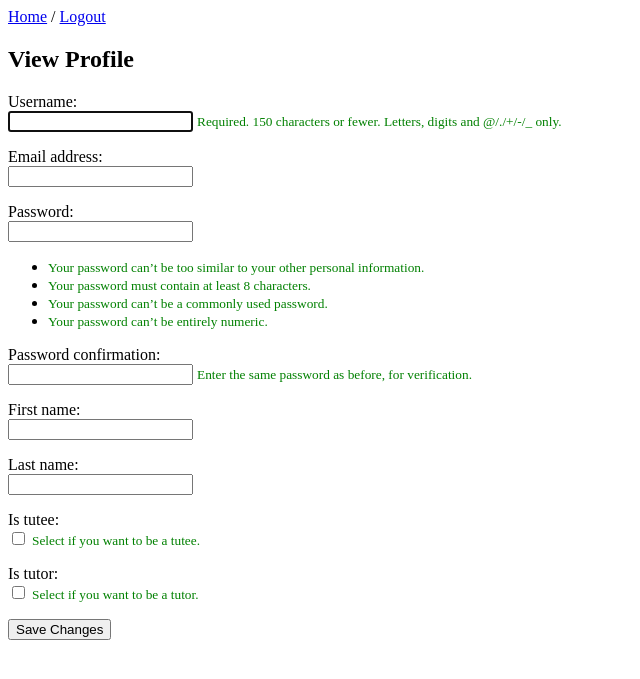
After one commit to Peer2PeerWebApp/demo_webapp_zehra, a Django app: page /edit_profile/ in a window 1280 px wide. The commit adds this page. Shown: the top 679 px of the page, without its empty margins (0-640 px from the left). Run offline with Django 3.2, Linux system fonts and the light colour scheme; parts of the project's set-up code (start-up, migrations or seed data) failed here and were passed over.

Commit message:
more in view/edit profile functions

```diff
--- a/mysite/settings.py
+++ b/mysite/settings.py
@@ -38,7 +38,7 @@ INSTALLED_APPS = [
     'django.contrib.messages',
     'django.contrib.staticfiles',
     'register',
-    'profile'
+    'profile',
 
 ]
 
@@ -58,8 +58,8 @@ TEMPLATES = [
     {
         'BACKEND': 'django.template.backends.django.DjangoTemplates',
         'DIRS': ['mysite/templates',
-                 os.path.join(BASE_DIR, 'templates'),
-                 os.path.join(BASE_DIR, 'register', 'templates', 'register'),
+                os.path.join(BASE_DIR, 'templates'),
+                #os.path.join(BASE_DIR, 'register', 'templates', 'register'),
                 os.path.join(BASE_DIR, 'user_profile', 'templates'),
                 ],
         'APP_DIRS': True,
--- a/mysite/templates/home.html
+++ b/mysite/templates/home.html
@@ -1,6 +1,6 @@
 {% if user.is_authenticated %}
 
-Hi {{ user.full_name }}, Welcome to Peer-2-Peer!
+Hi {{ user.first_name }}, Welcome to Peer-2-Peer!
 
 <a href="{% url 'view_profile' %}">View & Edit Profile</a>
 
--- a/mysite/urls.py
+++ b/mysite/urls.py
@@ -21,7 +21,7 @@ from register import views as reg_v
 from user_profile import views as prof_v
 
 urlpatterns = [
-    path('admin/', admin.site.urls),
+    #path('admin/', admin.site.urls),
 
     path('', reg_v.home, name='home'),
 
@@ -30,5 +30,6 @@ urlpatterns = [
     path('register/', reg_v.register, name='register'),
 
     path('view_profile/', prof_v.view_profile, name='view_profile'),
+    path('edit_profile/', prof_v.edit_profile, name='edit_profile'),
 
 ]
--- a/register/forms.py
+++ b/register/forms.py
@@ -5,11 +5,9 @@ from .models import CustomUser
 
 
 class SignUpForm(UserCreationForm):
-    #full_name = forms.CharField(max_length=100, help_text='Required. 100 charaters of fewer.')
     is_tutee = forms.BooleanField(help_text='Select if you want to be a tutee.')
     is_tutor = forms.BooleanField(help_text='Select if you want to be a tutor.')
 
     class Meta:
         model = CustomUser
-        #fields = UserCreationForm.Meta.fields + ('full_name',)
         fields = ['username', 'email', 'password1', 'password2', 'first_name', 'last_name', 'is_tutee', 'is_tutor']
--- a/register/models.py
+++ b/register/models.py
@@ -4,7 +4,5 @@ from django.contrib.auth.models import AbstractUser
 # Create your models here.
 
 class CustomUser(AbstractUser):
-    #full_name = models.CharField(max_length=100, blank=False)
-    #age = models.PositiveIntegerField(null=True, blank=True)
     is_tutee = models.BooleanField(default=False)
     is_tutor = models.BooleanField(default=False)
--- a/user_profile/forms.py
+++ b/user_profile/forms.py
@@ -12,3 +12,12 @@ class ViewProfile(UserCreationForm):
     class Meta:
         model = CustomUser
         fields = ['username', 'email', 'password1', 'password2', 'first_name', 'last_name', 'is_tutee', 'is_tutor']
+
+class EditProfile(UserCreationForm):
+    #full_name = forms.CharField(max_length=100, help_text='Required. 100 charaters of fewer.')
+    is_tutee = forms.BooleanField(help_text='Select if you want to be a tutee.')
+    is_tutor = forms.BooleanField(help_text='Select if you want to be a tutor.')
+
+    class Meta:
+        model = CustomUser
+        fields = ['username', 'email', 'password1', 'password2', 'first_name', 'last_name', 'is_tutee', 'is_tutor']
--- /dev/null
+++ b/user_profile/templates/edit_profile.html
@@ -0,0 +1,22 @@
+<a href="{% url 'home' %}">Home</a> /
+<a href="{% url 'logout' %}">Logout</a>
+
+<h2>View Profile</h2>
+<form method="POST" action="">
+
+	{% csrf_token %}
+	{% for field in form %}
+	<p>
+		{{ field.label_tag }}<br>
+		{{ field }}
+		{% if field.help_text %}
+			<small style="color: green">{{ field.help_text }}</small>
+		{% endif %}
+		{% for error in field.errors %}
+			</p><p style="color: red">{{ error }}</p>
+		{% endfor %}
+	<p></p>
+	{% endfor %}
+	<!--- <button type="submit">Sign up</button> --->
+	<input type="submit" value="Save Changes"  />
+</form>
--- a/user_profile/views.py
+++ b/user_profile/views.py
@@ -1,12 +1,14 @@
 from django.shortcuts import render, redirect, reverse
-from .forms import ViewProfile
+from django.contrib.auth.decorators import login_required
+from .forms import EditProfile, ViewProfile
+from register.models import CustomUser
 
 # Create your views here.
 
 #def manage_profile(request):
 #    return render(request, 'manage_profile.html')
 
-
+'''
 def view_profile(request):
     args = {}
 
@@ -21,3 +23,27 @@ def view_profile(request):
 
     args['form'] = form
     return render(request, 'view_profile.html', args)
+'''
+
+@login_required
+def view_profile(request):
+    profile = CustomUser.objects.get(username=request.user)
+    context = {
+        'profile': profile
+    }
+    return render(request, 'view_profile.html', context)
+
+def edit_profile(request):
+    args = {}
+
+    if request.method == 'POST':
+        form = EditProfile(request.POST)
+        form.actual_user = request.user
+        if form.is_valid():
+            form.save()
+            return redirect('%s'%(reverse('view_profile')))
+    else:
+        form = EditProfile()
+
+    args['form'] = form
+    return render(request, 'edit_profile.html', args)
```
Also changed, not shown: user_profile/templates/view_profile.html (+9 -17 lines).
